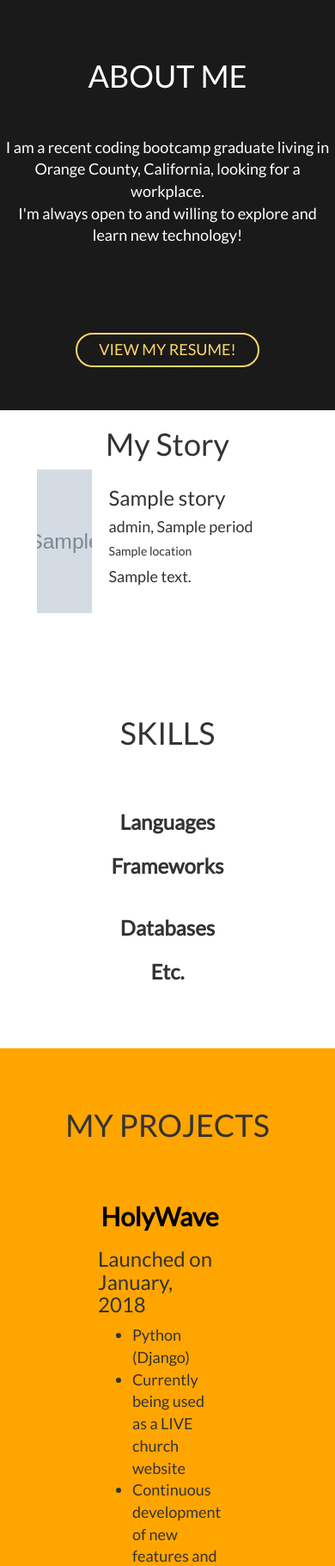
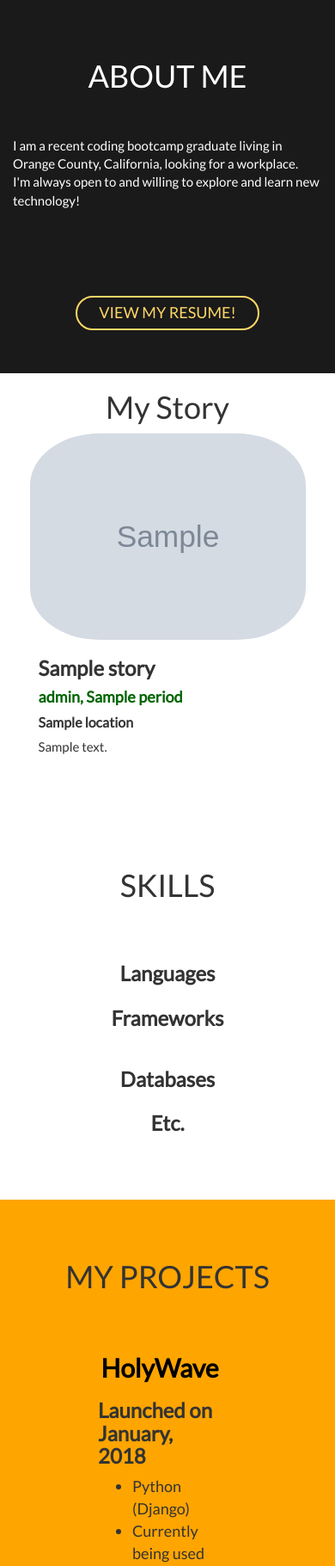
Before and after one commit to ChaiLatteh/myprofile, a Django app: template templates/home.html in a window 390 px wide. Shown: the part 845-2666 px from the top of the page at 86% size. Run offline with Django 3.2, Linux system fonts and the light colour scheme; the template is opened without the code that fills it: most values are stand-ins (such as "Sample title", 1, 10 or a date in 2020); grey boxes marked "Sample" are stand-in pictures; parts of the project's set-up code (start-up, migrations or seed data) failed here and were passed over; some libraries are stand-ins or nearby versions; some web fonts are replaced.

Commit message:
changes to homepage

```diff
--- a/templates/home.html
+++ b/templates/home.html
@@ -83,6 +83,15 @@
       color:#1a1a1a;
       background-color:#FED766;
     }
+    h3, h4, h5{
+      font-weight:bold;
+    }
+    h4{
+      color:darkgreen;
+    }
+    h5{
+      font-size:16px;
+    }
     #skills{
       background-color:white;
       padding-top:50px;
@@ -151,9 +160,42 @@
     #contact a:hover{
       color:white;
     }
-    /*.navbar-nav a:hover{
-      color:blue !important;
-    }*/
+    @media screen and (max-width:767px){
+      #aboutme p{
+        text-align:left;
+      }
+
+      #mystory .container{
+        max-width:90%;
+        text-align:center !important;
+      }
+      .story{
+        display:block !important;
+      }
+      .story_left{
+        width:100% !important;
+        padding:0 !important;
+        margin:0 !important;
+      }
+      .story_right{
+        width:100% !important;
+      }
+      .story_left img{
+        height:auto !important;
+        max-height:438px !important;
+        border-radius:25%;
+        /* border:solid 1px; */
+      }
+    }
+    @media screen and (max-width:479px){
+      h2{
+        font-size:30px !important;
+      }
+      p{
+        font-size:15px;
+      }
+    }
+
     </style>
 
 
@@ -187,7 +229,8 @@
 
     <!-- Content Start -->
     <div id="intro">
-      <div style="display:table; margin:0 auto; height:100%;">
+      <h1 style="color:red; font-weight:bold;">* PAGE STILL UNDER CONSTRUCTION</h1>
+      <div class="container" style="display:table; margin:0 auto; height:100%;">
         <div style="display:table-cell; text-align:center; vertical-align:middle;">
           <h2 id="text_scroll"></h2>
           <script>
@@ -207,7 +250,7 @@
     </div>
     <!-- About Me Start -->
     <div id="aboutme">
-      <div>
+      <div class="container">
         <h1>ABOUT ME</h1>
         <p style="margin-bottom:100px;">
           I am a recent coding bootcamp graduate living in Orange County, California, looking for a workplace.
@@ -227,7 +270,7 @@
           {% for story in stories %}
           <div class="story" style="margin-bottom:50px; text-align:left; display:flex;">
             <!-- left align -->
-            <div class="story_left" style="vertical-align:top; width:25%; display:inline-block; margin:0px 10px; padding-left:5%;">
+            <div class="story_left" style="vertical-align:top; text-align:center; width:25%; display:inline-block; height:fit-content; margin:0px 10px;">
               {% if story.image %}
               <img style="width:100%; background:white; height:167px;" src="{{story.image.url}}">
               {% else %}
```
